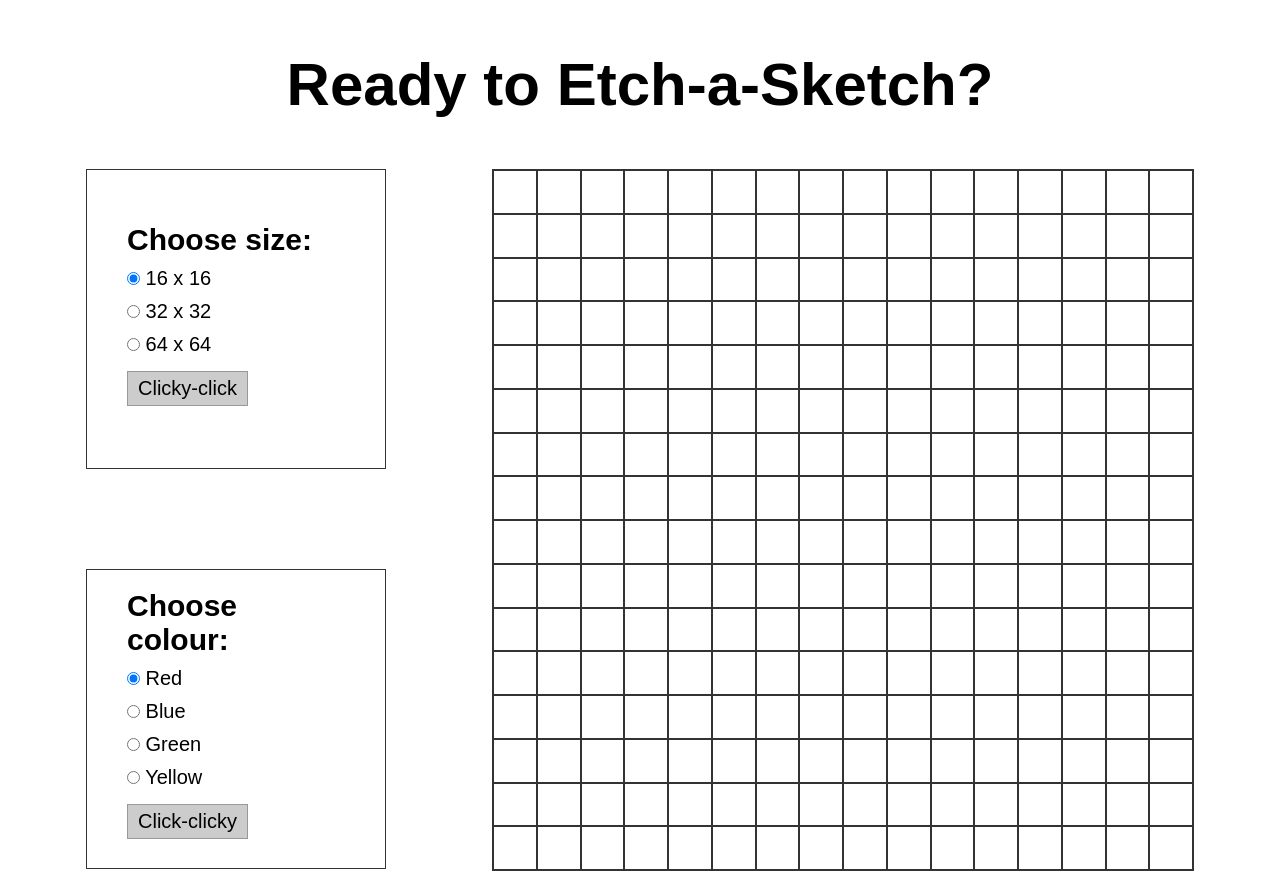
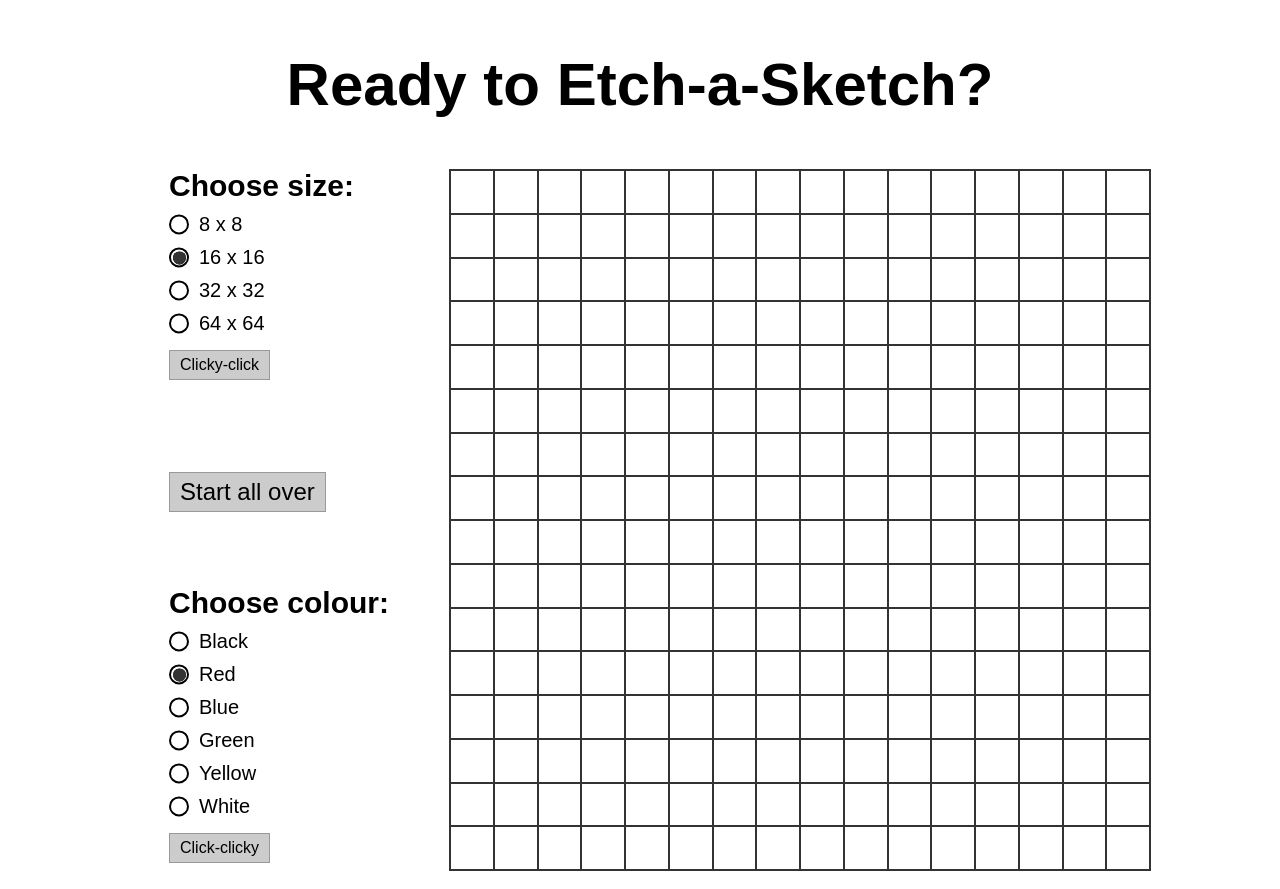
Before and after one commit to shiragin/etch-a-sketch, a plain HTML site: page index.html in a window 1280 px wide. Drawn offline with Linux system fonts and the light colour scheme; a web font is replaced by a local one.

Commit message:
Add more form choice, style radio btns

```diff
--- a/index.html
+++ b/index.html
@@ -21,6 +21,9 @@
         <h2 class="control-title">Choose size:</h2>
         <form class="control-form">
           <div class="control-choice">
+            <input type="radio" name="csize" value="8"> 8 x 8
+          </div>
+          <div class="control-choice">
             <input type="radio" name="csize" value="16" checked="checked"> 16 x 16
           </div>
           <div class="control-choice">
@@ -29,15 +32,22 @@
           <div class="control-choice">
             <input type="radio" name="csize" value="64"> 64 x 64
           </div>
-          <div class="control-choice">
+          <div class="control-choice-btn">
             <button class="btn btn-size">Clicky-click</button>
           </div>
         </form>
+      </div>
 
+      <div class="new-canvas">
+        <button class="btn btn-big">Start all over</button>
       </div>
+
       <div class="colour">
         <h2 class="control-title">Choose colour:</h2>
         <form class="control-form">
+          <div class="control-choice">
+            <input type="radio" name="ccolour" value="black" checked="checked"> Black
+          </div>
           <div class="control-choice">
             <input type="radio" name="ccolour" value="red" checked="checked"> Red
           </div>
@@ -51,6 +61,9 @@
             <input type="radio" name="ccolour" value="yellow"> Yellow
           </div>
           <div class="control-choice">
+            <input type="radio" name="ccolour" value="white"> White
+          </div>
+          <div class="control-choice-btn">
             <button class="btn btn-colour">Click-clicky</button>
           </div>
         </form>
--- a/script.js
+++ b/script.js
@@ -16,7 +16,7 @@ function createSquares(squares) {
     div.style.width = `${700 / squares}px`;
     div.style.height = `${700 / squares}px`;
     container.append(div);
-    div.addEventListener("mouseover", function () {
+    div.addEventListener("click", function () {
       div.style.backgroundColor = colour;
     });
   }
--- a/style.css
+++ b/style.css
@@ -1,6 +1,12 @@
 @import url("https://fonts.googleapis.com/css2?family=Combo&family=Open+Sans:wght@300;400&display=swap");
 
-* {
+:root {
+  --form-control-color: #333;
+}
+
+*,
+*:before,
+*:after {
   font-size: 100%;
   margin: 0;
   padding: 0;
@@ -19,7 +25,7 @@
   display: flex;
   flex-direction: row;
   align-items: flex-start;
-  justify-content: space-evenly;
+  justify-content: center;
 }
 
 .controls {
@@ -35,11 +41,18 @@
 .colour {
   width: 100%;
   height: 300px;
-  border: 1px #333 solid;
+  /* border: 1px #333 solid; */
   display: flex;
   flex-direction: column;
-  justify-content: center;
-  padding: 20px 40px;
+  justify-content: flex-start;
+  padding: 0 40px;
+}
+
+.new-canvas {
+  width: 100%;
+  height: 100px;
+  padding: 0 40px;
+  margin: 20px 0;
 }
 
 .control-form {
@@ -55,7 +68,52 @@
 .control-choice {
   font-size: 20px;
   margin-bottom: 10px;
+  display: grid;
+  grid-template-columns: 1em auto;
+  gap: 0.5em;
 }
+
+/* Little radio buttons manipulation  */
+
+input[type="radio"] {
+  /* Add if not using autoprefixer */
+  -webkit-appearance: none;
+  appearance: none;
+  /* For iOS < 15 to remove gradient background */
+  background-color: #fff;
+  /* Not removed via appearance */
+  margin: 0;
+  font: inherit;
+  color: currentColor;
+  width: 1em;
+  height: 1em;
+  border: 0.1em solid currentColor;
+  border-radius: 50%;
+  transform: translateY(0.07em);
+  display: grid;
+  place-content: center;
+}
+
+input[type="radio"]::before {
+  content: "";
+  width: 0.65em;
+  height: 0.65em;
+  border-radius: 50%;
+  transform: scale(0);
+  transition: 60ms transform ease-in-out;
+  box-shadow: inset 1em 1em var(--form-control-color);
+  /* Windows High Contrast Mode */
+  background-color: CanvasText;
+}
+
+input[type="radio"]:checked::before {
+  transform: scale(1);
+}
+
+/* input[type="radio"]:focus {
+  outline: max(2px, 0.15em) solid currentColor;
+  outline-offset: max(2px, 0.15em);
+} */
 
 .btn {
   background-color: #ccc;
@@ -67,6 +125,11 @@
 
 .btn:hover {
   background-color: #aaa;
+}
+
+.btn-big {
+  font-size: 24px;
+  margin: 0;
 }
 
 .container {
```
